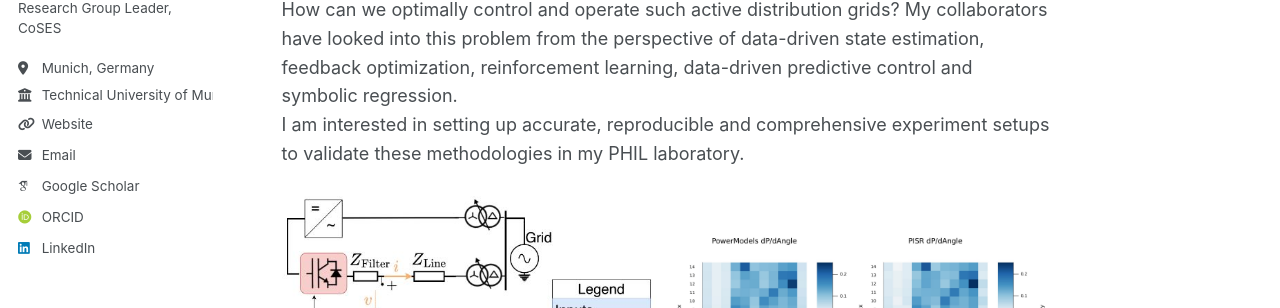
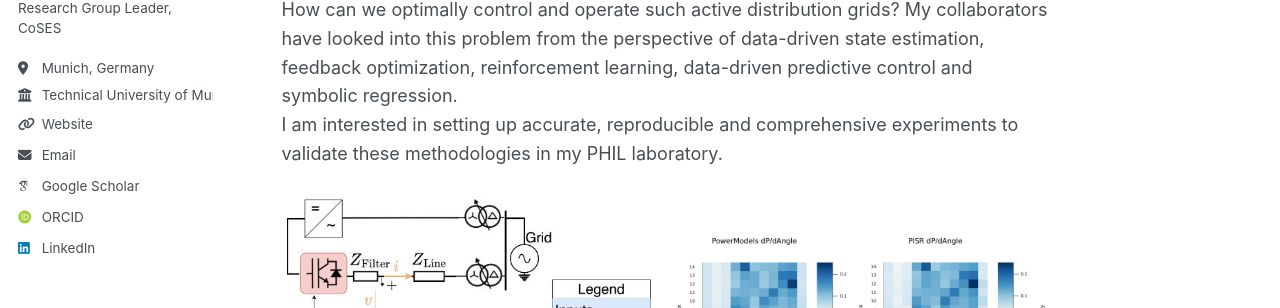
Before and after one commit to anuragmohapatra90/anuragmohapatra90.github.io, a Jekyll site: the page built from _pages/research.md, in a window 1280 px wide and 900 px high. Shown: the part 346-654 px from the top of the window. Built offline with Jekyll 4.4.1, drawn with Linux system fonts in a browser that asks for light colours; some web fonts are replaced; a script that is not in the unit is left out.

Commit message:
final edits to research tab V7

```diff
--- a/_includes/masthead.html
+++ b/_includes/masthead.html
@@ -7,14 +7,17 @@
         <button><div class="navicon"></div></button>
         <ul class="visible-links">
           <li class="masthead__menu-item masthead__menu-item--lg persist"><a href="{{ base_path }}/">{{ site.title }}</a></li>
+
           {% for link in site.data.navigation.main %}
-            {% if link.url contains 'http' %}
-              {% assign domain = '' %}
-            {% else %}
-              {% assign domain = base_path %}
-            {% endif %}
-            <li class="masthead__menu-item"><a href="{{ domain }}{{ link.url }}">{{ link.title }}</a></li>
+            <li class="masthead__menu-item">
+              {% if link.url contains 'http' %}
+                <a href="{{ link.url }}" target="_blank" rel="noopener noreferrer">{{ link.title }}</a>
+              {% else %}
+                <a href="{{ link.url | relative_url }}">{{ link.title }}</a>
+              {% endif %}
+            </li>
           {% endfor %}
+
           <li id="theme-toggle" class="masthead__menu-item persist tail">
             <a role="button" aria-labelledby="theme-icon"><i id="theme-icon" class="fa-solid fa-sun" aria-hidden="true" title="toggle theme"></i></a>
           </li>
--- a/_pages/research.md
+++ b/_pages/research.md
@@ -12,7 +12,7 @@
     <p>
       No grid models because <em>critical infrastructure</em>. Barely any measurements because <em>data protection and privacy</em>. Not just an electrical grid because <em>sector coupling</em>. Transformer loaded to both extremes because <em>high penetration of PV, car chargers and heat pumps</em>.<br>
       How can we optimally control and operate such active distribution grids? My collaborators have looked into this problem from the perspective of data-driven state estimation, feedback optimization, reinforcement learning, data-driven predictive control and symbolic regression. <br>
-      I am interested in setting up accurate, reproducible and comprehensive experiment setups to validate these methodologies in my PHIL laboratory.
+      I am interested in setting up accurate, reproducible and comprehensive experiments to validate these methodologies in my PHIL laboratory.
     </p>
     <div class="media-container">
       <figure>
```
